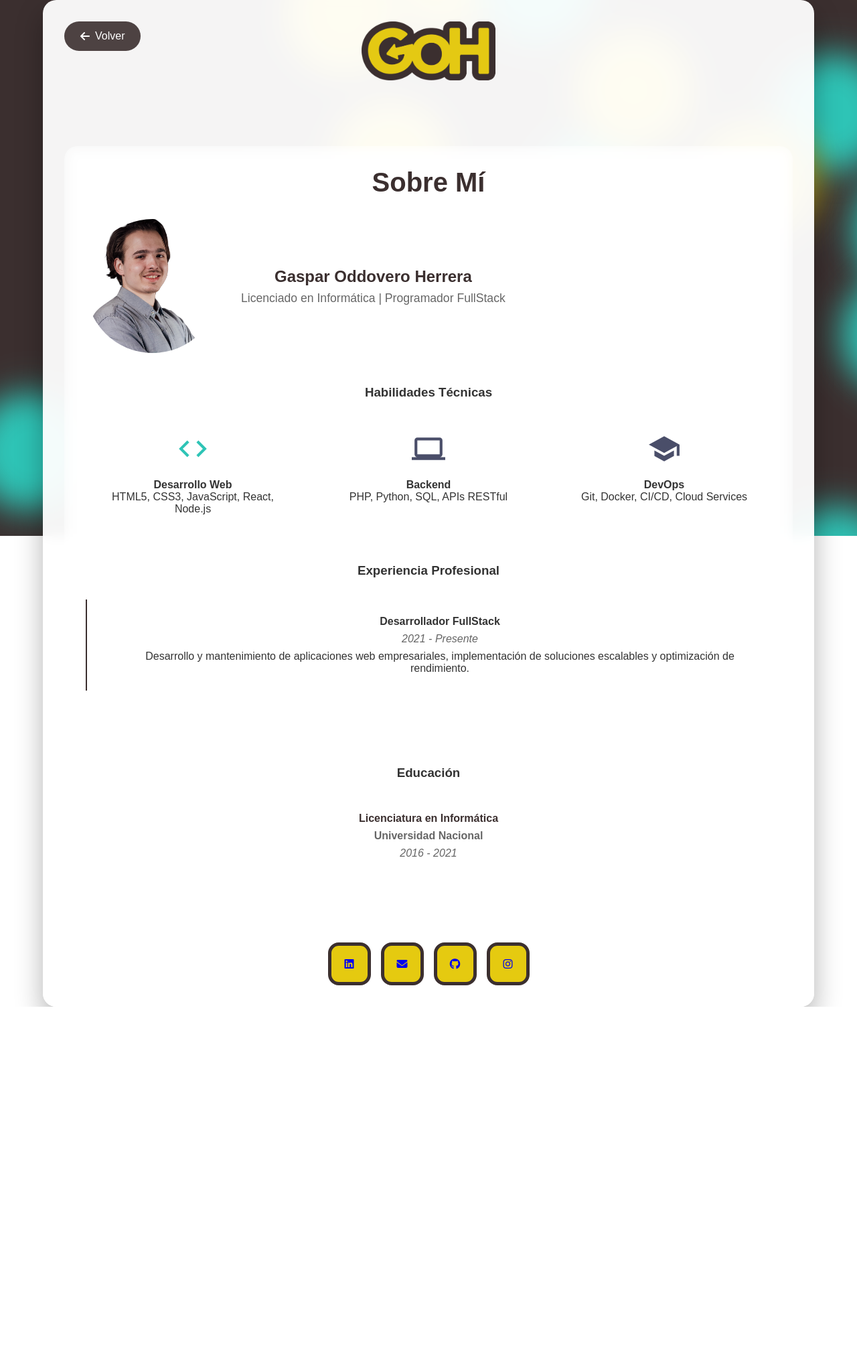
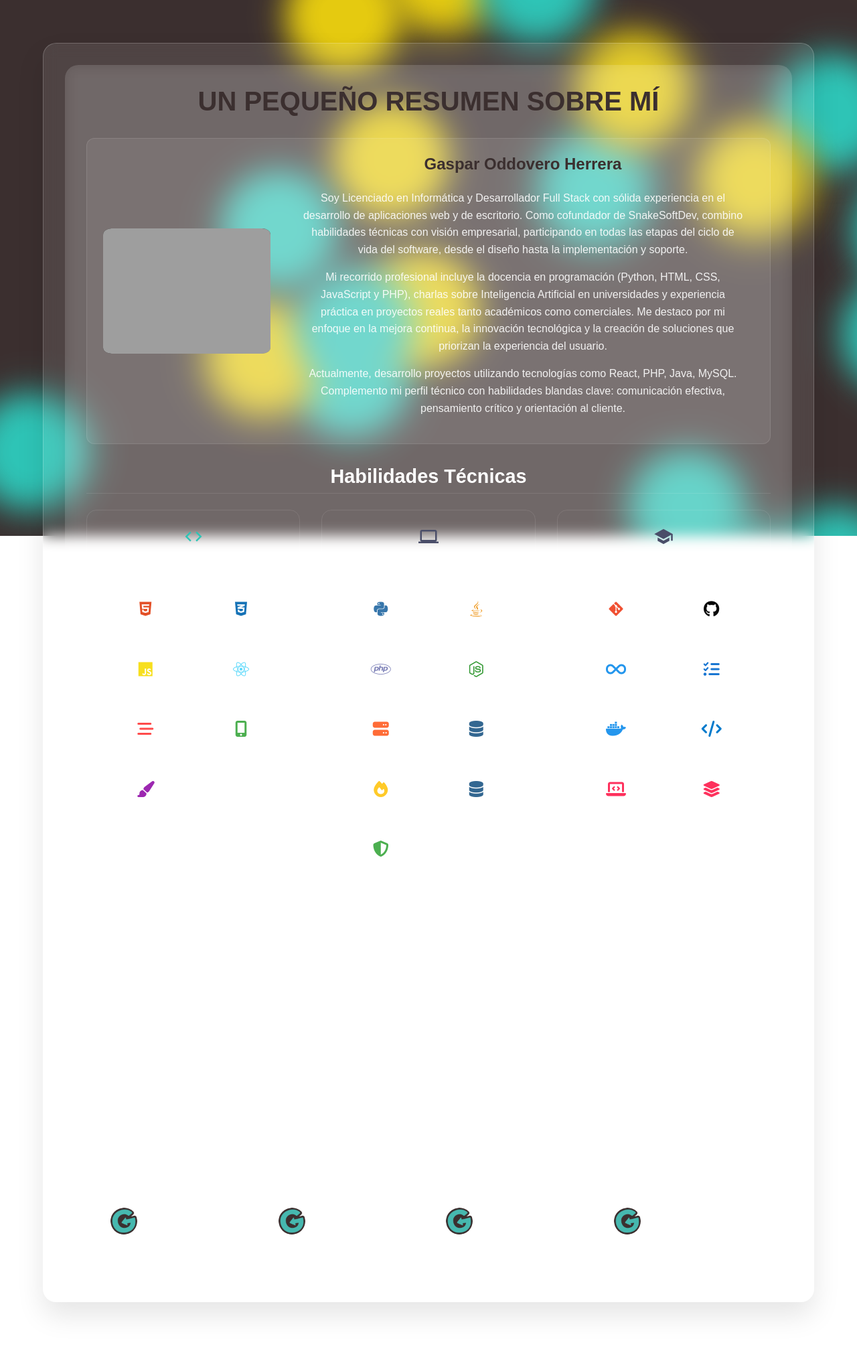
Before and after one commit to GOddovero/portfolio, a PHP site: page /sobre-mi.html in a window 1280 px wide. Shown: the whole page at 67% size. Before the commit the page ends 1503 px from the top, so only its background shows below. Run offline with PHP 8.4, Linux system fonts and the light colour scheme; grey boxes are pictures that could not be loaded.

Commit message:
Portfolio mejorado, sobre MI

```diff
--- a/css/styles.css
+++ b/css/styles.css
@@ -50,44 +80,44 @@ body {
 }
 
 .container {
-    text-align: center;
-    background: rgba(255, 255, 255, 0.95);
-    padding: 40px;
-    border-radius: 20px;
-    box-shadow: 0 20px 40px rgba(0, 0, 0, 0.3);
     max-width: 500px;
     width: 90%;
+    margin: 2rem auto;
+    text-align: center;
+    padding: 2rem;
+    background: rgba(255, 255, 255, 0.1);
     backdrop-filter: blur(10px);
-    position: relative;
-    z-index: 1;
-    margin: 0 auto;
+    border: 1px solid rgba(255, 255, 255, 0.2);
+    border-radius: 20px;
+    box-shadow: 0 20px 40px rgba(0, 0, 0, 0.1);
+    color: white;
+    display: flex;
+    flex-direction: column;
+    align-items: center;
 }
 
 .logo {
-    max-width: 200px;
-    height: auto;
-    margin-bottom: 30px;
-    border-radius: 10px;
+    max-width: 150px;
+    margin-bottom: 1.5rem;
 }
 
 .img-mia-container {
-    margin-bottom: 30px;
+    display: inline-block;
+    margin-bottom: 1.5rem;
 }
 
 .img-mia-container img {
-    max-width: 300px;
-    width: 100%;
-    height: auto;
-    border-radius: 15px;
-    box-shadow: 0 10px 25px rgba(0, 0, 0, 0.15) inset;
+    max-width: 250px;
+    box-shadow: 29px 26px 50px 12px rgba(0,0,0,0.75) inset;
+
+    border-radius: 5%;
 }
 
 .message {
-    font-size: 18px;
-    color: #555;
-    margin-bottom: 40px;
-    line-height: 1.6;
-    font-weight: 500;
+    font-size: 1.2rem;
+    color: white;
+    margin: 1.5rem 0;
+    line-height: 1.4;
 }
 
 .social-buttons {
@@ -427,20 +457,19 @@ body {
 
 /* Botones flotantes */
 .nav-buttons-container {
-    position: fixed;
-    left: calc(50% - 500px - 320px); /* Contenedor/2 + margen */
-    top: 50%;
-    transform: translateY(-50%);
     display: flex;
-    flex-direction: column;
-    gap: 15px;
-    z-index: 100;
-    width: 300px;
+    justify-content: center;
+    align-items: center;
+    gap: 20px;
+    padding: 20px;
+    width: 100%;
+    max-width: 1200px;
+    margin: 0 auto;
 }
 
-.floating-buttons-container {
+.floating-buttons-container,
+.floating-buttons-container-left {
     position: fixed;
-    right: 20px;
     top: 50%;
     transform: translateY(-50%);
     display: flex;
@@ -701,140 +733,73 @@ body {
 
 /* Botones de navegación izquierdos */
 .nav-button {
+    flex: 1;
+    min-width: 200px;
+    max-width: 250px;
+    background: rgba(255, 255, 255, 0.1);
+    border: 1px solid rgba(255, 255, 255, 0.2);
+    backdrop-filter: blur(5px);
+    padding: 15px;
+    border-radius: 10px;
+    text-decoration: none;
+    color: white;
+    transition: all 0.3s ease;
     display: flex;
     align-items: center;
     justify-content: space-between;
-    background-color: #fdfdfd;
-    color: #3b2f2f;
-    text-decoration: none;
-    padding: 10px 20px;
-    margin: 10px;
-    border-radius: 15px;
-    width: 300px;
-    position: relative;
-    border: none;
-    /* Efecto 3D igual que los botones flotantes */
-    box-shadow: 0 8px 0 #dfdfdf,
-                0 15px 20px rgba(0, 0, 0, 0.3);
-    transition: transform 0.1s ease-in-out,
-                box-shadow 0.1s ease-in-out;
-    transform: translateY(-4px);
-    /* Estructura en espejo */
-    flex-direction: row-reverse;
 }
 
 .nav-button:hover {
-    transform: translateY(-6px);
-    box-shadow: 0 10px 0 #d4d4d4,
-                0 15px 25px rgba(0, 0, 0, 0.35);
-}
-
-.nav-button:active {
-    transform: translateY(0);
-    box-shadow: 0 2px 0 #d4d4d4,
-                0 5px 10px rgba(0, 0, 0, 0.3);
+    background: rgba(255, 255, 255, 0.2);
+    transform: translateY(-5px);
+    box-shadow: 0 5px 15px rgba(0, 0, 0, 0.2);
 }
 
 .nav-button-content {
     display: flex;
     align-items: center;
-    gap: 15px;
-    flex: 1;
-    justify-content: space-between;
+    gap: 10px;
+}
+
+.nav-button-logo {
+    width: 40px;
+    height: 40px;
+    object-fit: cover;
+    border-radius: 50%;
 }
 
 .nav-button-text {
-    font-size: 14px;
-    font-weight: 600;
-    color: #3b2f2f;
-    line-height: 1.3;
-    text-align: right;
+    font-size: 0.9em;
+    line-height: 1.2;
 }
 
 .nav-button-arrow {
-    font-size: 18px;
-    color: #3b2f2f;
-    transition: all 0.3s ease;
-    flex-shrink: 0;
+    font-size: 1.2em;
+    margin-left: 10px;
 }
 
-.nav-button-icon {
-    width: 50px;
-    height: 50px;
-    display: flex;
-    align-items: center;
-    justify-content: center;
-    background-color: #e5ca10;
-    border-radius: 8px;
-    flex-shrink: 0;
-    font-size: 24px;
-    color: #3b2f2f;
-}
-
-/* Media queries adicionales para botones de navegación */
-@media (max-width: 1023px) {
-    .nav-button-content {
-        gap: 10px;
-    }
-
-    .nav-button-icon {
-        width: 40px;
-        height: 40px;
-        font-size: 20px;
-    }
-
-    .nav-button-text {
-        font-size: 12px;
-    }
-
-    .nav-button-arrow {
-        font-size: 16px;
-    }
-}
-
-@media (max-width: 480px) {
-    .section-title,
-    .nav-button {
-        width: 260px;
+@media (max-width: 1024px) {
+    .nav-buttons-container {
+        flex-wrap: wrap;
     }
 
     .nav-button {
-        max-width: 240px;
-        padding: 12px 15px;
-        box-shadow: 0 5px 0 #dfdfdf,
-                    0 10px 12px rgba(0, 0, 0, 0.3);
-    }
-
-    .nav-button-content {
-        gap: 0;
-    }
-
-    .nav-button-text {
-        display: none;
-    }
-
-    .nav-button-arrow {
-        display: none;
-    }
-
-    .nav-button-icon {
-        width: 48px;
-        height: 48px;
-        margin: 0 auto;
-        font-size: 24px;
-    }
-
-    /* Ocultar todos los botones de navegación excepto el primero en móviles */
-    .nav-button:not(:first-child) {
-        display: none;
+        min-width: 150px;
     }
 }
 
 /* Estilos para la página Sobre Mí */
 .about-me {
     max-width: 1200px;
-    margin: 0 auto;
+    margin: 4rem auto;
+    position: relative;
+    background: rgba(255, 255, 255, 0.1);
+    backdrop-filter: blur(10px);
+    border: 1px solid rgba(255, 255, 255, 0.2);
     padding: 2rem;
+    border-radius: 20px;
+    box-shadow: 0 20px 40px rgba(0, 0, 0, 0.1);
+    color: white;
 }
 
 .back-button {
@@ -858,7 +823,6 @@ body {
 }
 
 .about-content {
-    margin-top: 4rem;
     background: rgba(255, 255, 255, 0.1);
     padding: 2rem;
     border-radius: 20px;
@@ -876,14 +840,19 @@ body {
     display: flex;
     align-items: center;
     gap: 2rem;
-    margin-bottom: 3rem;
+    margin-bottom: 2rem;
+    background: rgba(255, 255, 255, 0.08);
+    border: 1px solid rgba(255, 255, 255, 0.1);
+    border-radius: 12px;
+    padding: 1.5rem;
 }
 
 .profile-image {
-    width: 200px;
-    height: 200px;
-    border-radius: 50%;
+    width: 250px;
+    height: auto;
     object-fit: cover;
+    border-radius: 5%;
+    box-shadow: 29px 26px 50px 12px rgba(0,0,0,0.75) inset;
 }
 
 .profile-info h2 {
@@ -896,10 +865,22 @@ body {
     font-size: 1.1rem;
 }
 
-.skills-section,
-.experience-section,
-.education-section {
-    margin-bottom: 3rem;
+.profile-description {
+    padding: 1rem;
+}
+
+.profile-description p {
+    color: rgba(255, 255, 255, 0.9);
+    line-height: 1.6;
+    margin-bottom: 1rem;
+}
+
+.profile-description p:last-child {
+    margin-bottom: 0;
+}
+
+.skills-section {
+    margin-bottom: 2rem;
 }
 
 .skills-grid {
@@ -910,74 +891,118 @@ body {
 }
 
 .skill-item {
-    background: rgba(255, 255, 255, 0.2);
+    border: 1px solid rgba(255, 255, 255, 0.1);
+    border-radius: 15px;
     padding: 1.5rem;
-    border-radius: 15px;
-    text-align: center;
+    height: 100%;
     transition: transform 0.3s ease;
+}
+
+.skill-item img {
+    width: 30px;
+    height: 30px;
+    margin-bottom: 0.5rem;
+}
+
+.skill-item h4 {
+    font-size: 1.2rem;
+    margin: 10px 0;
 }
 
 .skill-item:hover {
     transform: translateY(-5px);
 }
 
-.skill-item img {
-    width: 50px;
-    height: 50px;
+.tech-grid {
+    display: grid;
+    grid-template-columns: repeat(auto-fit, minmax(80px, 1fr));
+    gap: 1rem;
+    margin-top: 1.5rem;
+}
+
+.tech-card {
+    padding: 0.8rem;
+    transition: transform 0.3s ease;
+    text-align: center;
+}
+
+.tech-card:hover {
+    transform: translateY(-3px);
+}
+
+.tech-card i {
+    font-size: 1.5em;
+    margin-bottom: 0.5rem;
+}
+
+.tech-card span {
+    color: white;
+    font-size: 0.9em;
+    display: block;
+}
+
+.experience-section, .education-section {
+    background: rgba(255, 255, 255, 0.08);
+    border: 1px solid rgba(255, 255, 255, 0.1);
+    border-radius: 12px;
+    padding: 1.5rem;
+    height: 100%;
+}
+
+.experience-education-grid {
+    display: grid;
+    grid-template-columns: repeat(auto-fit, minmax(300px, 1fr));
+    gap: 2rem;
+    margin-top: 2rem;
+}
+
+.experience-summary, .education-summary {
+    padding: 1rem;
+}
+
+.experience-summary p, .education-summary p {
+    color: rgba(255, 255, 255, 0.9);
+    line-height: 1.6;
     margin-bottom: 1rem;
 }
 
-.timeline {
-    position: relative;
-    padding: 2rem 0;
+.experience-summary p:last-child, .education-summary p:last-child {
+    margin-bottom: 0;
 }
 
-.timeline-item {
-    margin-bottom: 2rem;
-    padding-left: 2rem;
-    border-left: 2px solid #3b2f2f;
+/* Ajustes para los títulos */
+h1, h2, h3, h4 {
+    color: white;
 }
 
-.timeline-content {
-    background: rgba(255, 255, 255, 0.2);
-    padding: 1.5rem;
-    border-radius: 15px;
+.skills-section h3,
+.experience-section h3,
+.education-section h3 {
+    font-size: 1.8rem;
+    margin-bottom: 1.5rem;
+    border-bottom: 1px solid rgba(255, 255, 255, 0.1);
+    padding-bottom: 0.5rem;
 }
 
-.timeline-date {
-    color: #666;
-    font-style: italic;
-    margin: 0.5rem 0;
+/* Ajustes para el texto */
+.profile-description p,
+.experience-summary p,
+.education-summary p {
+    color: rgba(255, 255, 255, 0.9);
+    line-height: 1.6;
 }
 
-.education-item {
-    background: rgba(255, 255, 255, 0.2);
-    padding: 1.5rem;
-    border-radius: 15px;
-    margin-top: 1.5rem;
-}
+/* Ajustes responsive */
+@media (max-width: 768px) {
+    .about-me {
+        margin: 2rem auto;
+        padding: 1.5rem;
+    }
 
-.education-item h4 {
-    color: #3b2f2f;
-    margin-bottom: 0.5rem;
-}
-
-.institution {
-    color: #666;
-    font-weight: bold;
-}
-
-.education-date {
-    color: #666;
-    font-style: italic;
-    margin-top: 0.5rem;
-}
-
-/* Responsive */
-@media (max-width: 768px) {
     .profile-section {
         flex-direction: column;
         text-align: center;
+        padding: 1rem;
     }
 
     .profile-image {
--- a/index.html
+++ b/index.html
@@ -59,7 +59,7 @@
         <a href="sobre-mi.html" class="floating-button" title="Sobre Mí">
             <div class="floating-button-content">
                 <img src="img/g2.png" alt="Sobre Mí" class="floating-button-logo">
-                <div class="floating-button-text">Conoceme<br>Sobre Mi</div>
+                <div class="floating-button-text">Conoceme<br><span style="view-transition-name: text-sobre-mi;">Sobre Mí</span></div>
             </div>
             <i class="fas fa-arrow-left floating-button-arrow"></i>
         </a>
@@ -131,5 +131,6 @@
         </a>
     </div>
     <script src="js/script.js"></script>
+    <script src="js/transitions.js"></script>
 </body>
 </html>
--- a/sobre-mi.html
+++ b/sobre-mi.html
@@ -38,24 +38,22 @@
     </div>
 
     <div class="container about-me">
-        <!-- Botón de regreso -->
-        <a href="index.html" class="back-button">
-            <i class="fas fa-arrow-left"></i> Volver
-        </a>
-
-        <!-- Logo -->
-        <img src="img/goh1.png" alt="GOH Logo" class="logo">
-
         <!-- Contenido Principal -->
         <div class="about-content">
-            <h1>Sobre Mí</h1>
+            <h1 style="text-transform: uppercase;">Un pequeño resumen <span style="view-transition-name: text-sobre-mi;">Sobre Mí</span></h1>
 
             <!-- Sección de Perfil -->
             <section class="profile-section">
-                <img src="img/chica_contacto_goh_sf.png" alt="Gaspar Oddovero Herrera" class="profile-image" style="view-transition-name: img-perfil;">
+                <img src="img/contacto_goh_sf.png" alt="Gaspar Oddovero Herrera" class="profile-image" style="view-transition-name: img-perfil;">
                 <div class="profile-info">
                     <h2>Gaspar Oddovero Herrera</h2>
-                    <p class="subtitle">Licenciado en Informática | Programador FullStack</p>
+                    <div class="profile-description">
+                        <p>Soy Licenciado en Informática y Desarrollador Full Stack con sólida experiencia en el desarrollo de aplicaciones web y de escritorio. Como cofundador de SnakeSoftDev, combino habilidades técnicas con visión empresarial, participando en todas las etapas del ciclo de vida del software, desde el diseño hasta la implementación y soporte.</p>
+
+                        <p>Mi recorrido profesional incluye la docencia en programación (Python, HTML, CSS, JavaScript y PHP), charlas sobre Inteligencia Artificial en universidades y experiencia práctica en proyectos reales tanto académicos como comerciales. Me destaco por mi enfoque en la mejora continua, la innovación tecnológica y la creación de soluciones que priorizan la experiencia del usuario.</p>
+
+                        <p>Actualmente, desarrollo proyectos utilizando tecnologías como React, PHP, Java, MySQL. Complemento mi perfil técnico con habilidades blandas clave: comunicación efectiva, pensamiento crítico y orientación al cliente.</p>
+                    </div>
                 </div>
             </section>
 
@@ -64,63 +62,177 @@
                 <h3>Habilidades Técnicas</h3>
                 <div class="skills-grid">
                     <div class="skill-item">
-                        <img src="img/icons/code.svg" alt="Desarrollo">
-                        <h4>Desarrollo Web</h4>
-                        <p>HTML5, CSS3, JavaScript, React, Node.js</p>
+                        <img src="img/icons/code.svg" alt="Frontend">
+                        <h4>Desarrollo Frontend</h4>
+                        <div class="tech-grid">
+                            <div class="tech-card">
+                                <i class="fab fa-html5" style="color: #E34F26;"></i>
+                                <span>HTML5</span>
+                            </div>
+                            <div class="tech-card">
+                                <i class="fab fa-css3-alt" style="color: #1572B6;"></i>
+                                <span>CSS3</span>
+                            </div>
+                            <div class="tech-card">
+                                <i class="fab fa-js" style="color: #F7DF1E;"></i>
+                                <span>JavaScript</span>
+                            </div>
+                            <div class="tech-card">
+                                <i class="fab fa-react" style="color: #61DAFB;"></i>
+                                <span>React</span>
+                            </div>
+                            <div class="tech-card">
+                                <i class="fas fa-stream" style="color: #FF4B4B;"></i>
+                                <span>Streamlit</span>
+                            </div>
+                            <div class="tech-card">
+                                <i class="fas fa-mobile-alt" style="color: #4CAF50;"></i>
+                                <span>Responsive</span>
+                            </div>
+                            <div class="tech-card">
+                                <i class="fas fa-paint-brush" style="color: #9C27B0;"></i>
+                                <span>UX/UI</span>
+                            </div>
+                        </div>
                     </div>
                     <div class="skill-item">
                         <img src="img/icons/computer.svg" alt="Backend">
-                        <h4>Backend</h4>
-                        <p>PHP, Python, SQL, APIs RESTful</p>
+                        <h4>Desarrollo Backend</h4>
+                        <div class="tech-grid">
+                            <div class="tech-card">
+                                <i class="fab fa-python" style="color: #3776AB;"></i>
+                                <span>Python</span>
+                            </div>
+                            <div class="tech-card">
+                                <i class="fab fa-java" style="color: #ED8B00;"></i>
+                                <span>Java</span>
+                            </div>
+                            <div class="tech-card">
+                                <i class="fab fa-php" style="color: #777BB4;"></i>
+                                <span>PHP</span>
+                            </div>
+                            <div class="tech-card">
+                                <i class="fab fa-node-js" style="color: #339933;"></i>
+                                <span>Node.js</span>
+                            </div>
+                            <div class="tech-card">
+                                <i class="fas fa-server" style="color: #FF6C37;"></i>
+                                <span>REST APIs</span>
+                            </div>
+                            <div class="tech-card">
+                                <i class="fas fa-database" style="color: #336791;"></i>
+                                <span>MySQL</span>
+                            </div>
+                            <div class="tech-card">
+                                <i class="fas fa-fire" style="color: #FFCA28;"></i>
+                                <span>Firebase</span>
+                            </div>
+                            <div class="tech-card">
+                                <i class="fas fa-database" style="color: #336791;"></i>
+                                <span>PostgreSQL</span>
+                            </div>
+                            <div class="tech-card">
+                                <i class="fas fa-shield-alt" style="color: #4CAF50;"></i>
+                                <span>Auth</span>
+                            </div>
+                        </div>
                     </div>
                     <div class="skill-item">
                         <img src="img/icons/startup.svg" alt="DevOps">
-                        <h4>DevOps</h4>
-                        <p>Git, Docker, CI/CD, Cloud Services</p>
+                        <h4>DevOps y Herramientas</h4>
+                        <div class="tech-grid">
+                            <div class="tech-card">
+                                <i class="fab fa-git-alt" style="color: #F05032;"></i>
+                                <span>Git</span>
+                            </div>
+                            <div class="tech-card">
+                                <i class="fab fa-github" style="color: #070707;"></i>
+                                <span>GitHub</span>
+                            </div>
+                            <div class="tech-card">
+                                <i class="fas fa-infinity" style="color: #2496ED;"></i>
+                                <span>CI/CD</span>
+                            </div>
+                            <div class="tech-card">
+                                <i class="fas fa-tasks" style="color: #1976D2;"></i>
+                                <span>Scrum</span>
+                            </div>
+                            <div class="tech-card">
+                                <i class="fab fa-docker" style="color: #2496ED;"></i>
+                                <span>Docker</span>
+                            </div>
+                            <div class="tech-card">
+                                <i class="fas fa-code" style="color: #007ACC;"></i>
+                                <span>VS Code</span>
+                            </div>
+                            <div class="tech-card">
+                                <i class="fas fa-laptop-code" style="color: #FE315D;"></i>
+                                <span>IntelliJ</span>
+                            </div>
+                            <div class="tech-card">
+                                <i class="fas fa-layer-group" style="color: #FE315D;"></i>
+                                <span>Cursor</span>
+                            </div>
+                        </div>
                     </div>
                 </div>
             </section>
 
+            <!-- Sección de Experiencia y Educación -->
+            <div class="experience-education-grid">
                 <!-- Sección de Experiencia -->
                 <section class="experience-section">
-                <h3>Experiencia Profesional</h3>
-                <div class="timeline">
-                    <div class="timeline-item">
-                        <div class="timeline-content">
-                            <h4>Desarrollador FullStack</h4>
-                            <p class="timeline-date">2021 - Presente</p>
-                            <p>Desarrollo y mantenimiento de aplicaciones web empresariales, implementación de soluciones escalables y optimización de rendimiento.</p>
-                        </div>
-                    </div>
-                    <!-- Puedes agregar más elementos timeline-item aquí -->
+                    <h3><i class="fas fa-briefcase"></i> Experiencia Profesional</h3>
+                    <div class="experience-summary">
+                        <p>Desde 2024 soy Desarrollador Full Stack y cofundador de SnakeSoftDev, donde combino desarrollo web, gestión comercial y atención al cliente. Paralelamente, dicto clases de programación en la Universidad Popular General Levalle y brindo charlas sobre Inteligencia Artificial.</p>
+
+                        <p>Desde enero de 2025, impulso mi marca personal GOH-DEV, con la que firmo todos mis desarrollos y consolidé mi presencia profesional en el mundo tech.</p>
                     </div>
                 </section>
 
                 <!-- Sección de Educación -->
                 <section class="education-section">
-                <h3>Educación</h3>
-                <div class="education-item">
-                    <h4>Licenciatura en Informática</h4>
-                    <p class="institution">Universidad Nacional</p>
-                    <p class="education-date">2016 - 2021</p>
+                    <h3><i class="fas fa-graduation-cap"></i> Educación</h3>
+                    <div class="education-summary">
+                        <p>Licenciado en Informática por la Universidad Siglo 21 (2019–2024), con enfoque en desarrollo web, aplicaciones de escritorio y metodologías ágiles. Complemento mi formación con cursos profesionales en Python (Django, Flask, Streamlit) y Java (Spring Boot, Angular), orientados a la creación de soluciones completas y funcionales.</p>
                     </div>
                 </section>
             </div>
 
-        <!-- Botones de redes sociales -->
-        <div class="social-buttons">
-            <a href="https://www.linkedin.com/in/goh-dev/" class="social-button" title="LinkedIn">
-                <i class="fab fa-linkedin"></i>
+            <!-- Botones de navegación -->
+            <div class="nav-buttons-container">
+                <a href="index.html" class="nav-button" title="Volver al Inicio">
+                    <div class="nav-button-content">
+                        <img src="img/g2.png" alt="Inicio" class="nav-button-logo">
+                        <div class="nav-button-text">Inicio<br>Volver al Home</div>
+                    </div>
+                    <i class="fas fa-arrow-left nav-button-arrow"></i>
                 </a>
-            <a href="mailto:gasparoh.work@gmail.com" class="social-button" title="Gmail">
-                <i class="fas fa-envelope"></i>
+
+                <a href="#" class="nav-button" title="Estudios">
+                    <div class="nav-button-content">
+                        <img src="img/g2.png" alt="Estudios" class="nav-button-logo">
+                        <div class="nav-button-text">Estudios<br>Mi Formación</div>
+                    </div>
+                    <i class="fas fa-arrow-right nav-button-arrow"></i>
                 </a>
-            <a href="https://github.com/GOddovero" class="social-button" title="GitHub">
-                <i class="fab fa-github"></i>
+
+                <a href="#" class="nav-button" title="Proyectos">
+                    <div class="nav-button-content">
+                        <img src="img/g2.png" alt="Proyectos" class="nav-button-logo">
+                        <div class="nav-button-text">Proyectos<br>Mis Trabajos</div>
+                    </div>
+                    <i class="fas fa-arrow-right nav-button-arrow"></i>
                 </a>
-            <a href="https://www.instagram.com/goh.dev/" class="social-button" title="Instagram">
-                <i class="fab fa-instagram"></i>
+
+                <a href="#" class="nav-button" title="Contacto">
+                    <div class="nav-button-content">
+                        <img src="img/g2.png" alt="Contacto" class="nav-button-logo">
+                        <div class="nav-button-text">Contacto<br>Mis Redes</div>
+                    </div>
+                    <i class="fas fa-arrow-right nav-button-arrow"></i>
                 </a>
+            </div>
         </div>
     </div>
 
```
Also changed, not shown: other parts of css/styles.css (+71 -23 lines), js/transitions.js (+7 -4 lines). Lines whose indentation alone changed are shown as unchanged.
